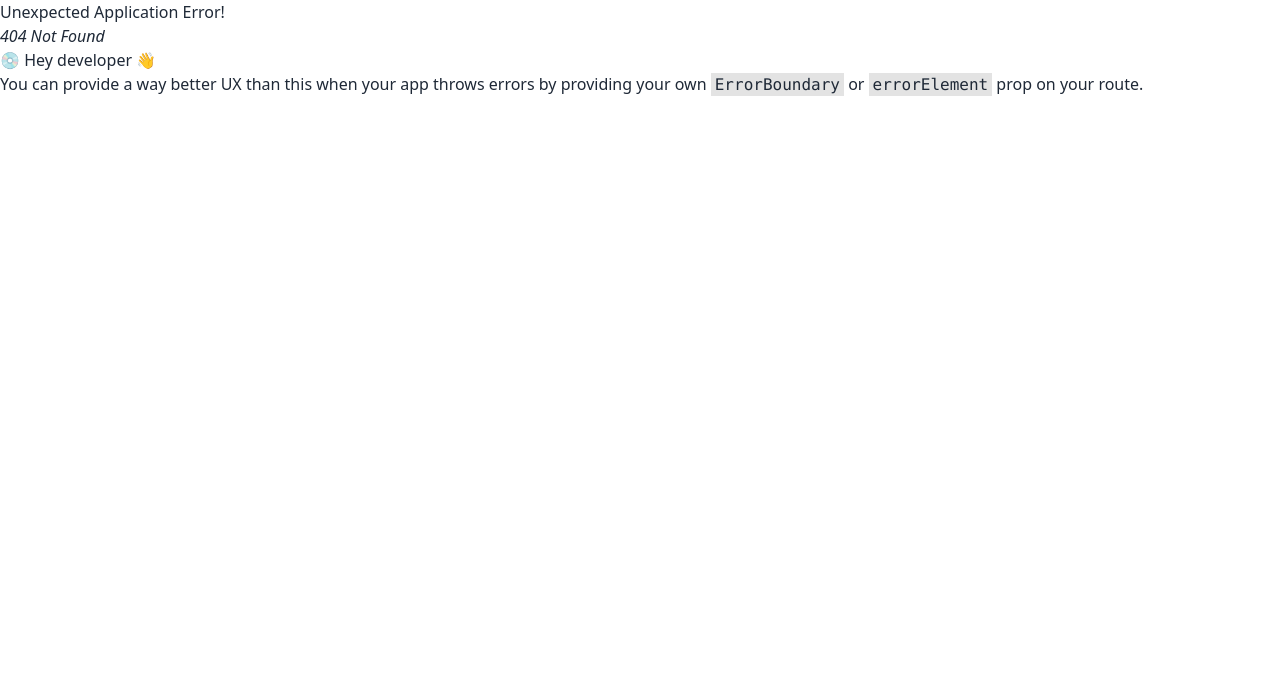
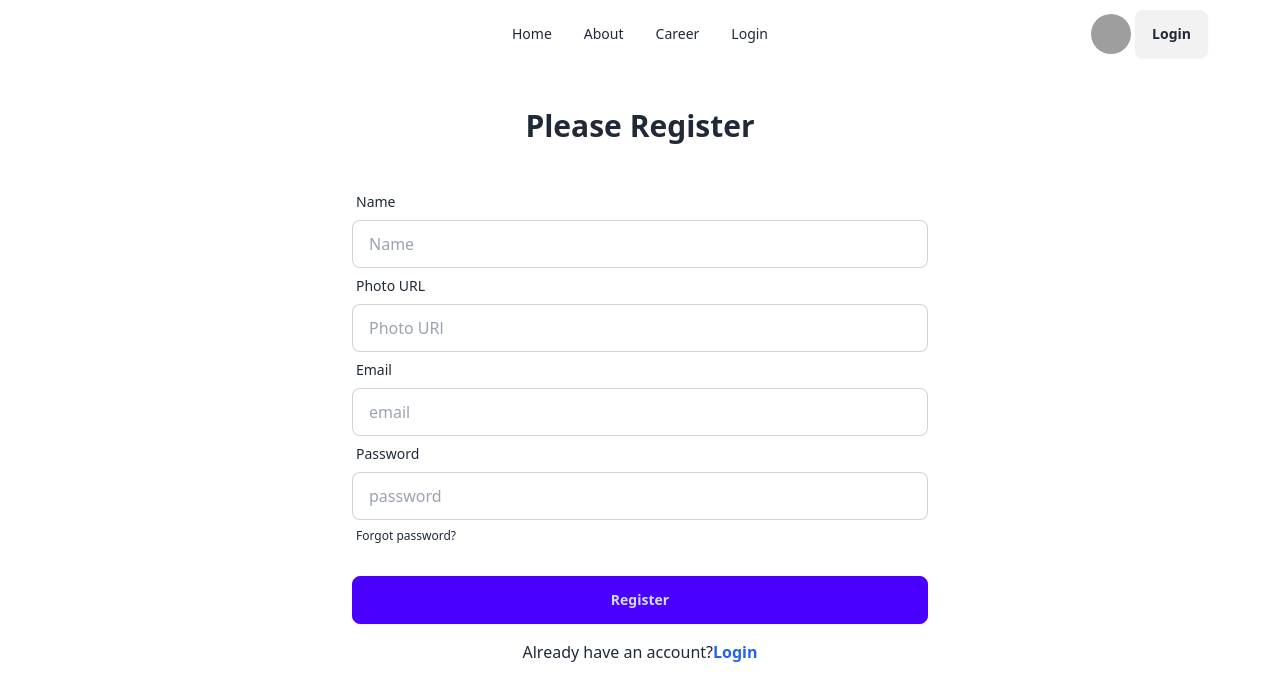
Before and after one commit to Hamed18/The-Daily-News, a React (Vite) app: page /register in a window 1280 px wide. Before the commit this address had no page. Shown: the top 700 px of the page. Built offline with nearby package versions, Linux system fonts and the light colour scheme; grey boxes are pictures that could not be loaded.

Commit message:
Register Page UI

```diff
--- a/src/pages/Home/Login/Login.jsx
+++ b/src/pages/Home/Login/Login.jsx
@@ -1,4 +1,5 @@
 import Navbar from "../../Shared/Navbar/Navbar";
+import { Link } from "react-router-dom";
 
 const Login = () => {
 
@@ -49,6 +50,10 @@
               <button className="btn btn-primary">Login</button>
             </div>
           </form>
+		  <p className="text-center mt-4">Do not have an account?
+		      <Link className="text-blue-600 font-bold" to="/register">Register</Link>
+
+		  </p>
       </div>
     </div>
   );
--- /dev/null
+++ b/src/pages/Register/Register.jsx
@@ -0,0 +1,86 @@
+import Navbar from "../Shared/Navbar/Navbar";
+import { Link } from "react-router-dom";
+
+const Register = () => {
+  const handleRegister = (e) => {
+    e.preventDefault();
+    console.log(e.currentTarget); // will render whole form's html structure
+    const form = new FormData(e.currentTarget); // will render form data
+    console.log(form);
+    console.log(form.get("password")); // will render the password user have set
+  };
+  return (
+    <div>
+      <Navbar></Navbar>
+      <div>
+        <h2 className="text-3xl my-10 text-center font-bold">Please Register</h2>
+        <form onSubmit={handleRegister} className="md:w-3/4 lg:w-1/2 mx-auto">
+          <div className="form-control">
+            <label className="label">
+              <span className="label-text">Name</span>
+            </label>
+            <input
+              type="text"
+              name="name"
+              placeholder="Name"
+              className="input input-bordered"
+              required
+            />
+          </div>
+          <div className="form-control">
+            <label className="label">
+              <span className="label-text">Photo URL</span>
+            </label>
+            <input
+              type="text"
+              name="Photo"
+              placeholder="Photo URl"
+              className="input input-bordered"
+              required
+            />
+          </div>
+		  <div className="form-control">
+              <label className="label">
+                <span className="label-text">Email</span>
+              </label>
+              <input
+                type="email"
+				name="email"
+                placeholder="email"
+                className="input input-bordered"
+                required
+			  />
+            </div>
+            <div className="form-control">
+              <label className="label">
+                <span className="label-text">Password</span>
+              </label>
+              <input
+                type="password"
+				name="password"
+                placeholder="password"
+                className="input input-bordered"
+                required
+              />
+              <label className="label">
+                <a href="#" className="label-text-alt link link-hover">
+                  Forgot password?
+                </a>
+              </label>
+            </div>
+          <div className="form-control mt-6">
+            <button className="btn btn-primary">Register</button>
+          </div>
+        </form>
+        <p className="text-center mt-4">
+          Already have an account?
+          <Link className="text-blue-600 font-bold" to="/login">
+            Login
+          </Link>
+        </p>
+      </div>
+    </div>
+  );
+};
+
+export default Register;
--- a/src/routes/Routes.jsx
+++ b/src/routes/Routes.jsx
@@ -2,6 +2,7 @@
 import Home from "../pages/Home/Home";
 import Root from "../layouts/Root";
 import Login from "../pages/Home/Login/Login";
+import Register from "../pages/Register/Register";
 
 const routes = createBrowserRouter([
 	{
@@ -15,6 +16,10 @@
 		{
 			path: '/login',
 			element: <Login></Login>
+		},
+		{
+			path: '/register',
+			element: <Register></Register>
 		}
 	  ]
 	},
```
